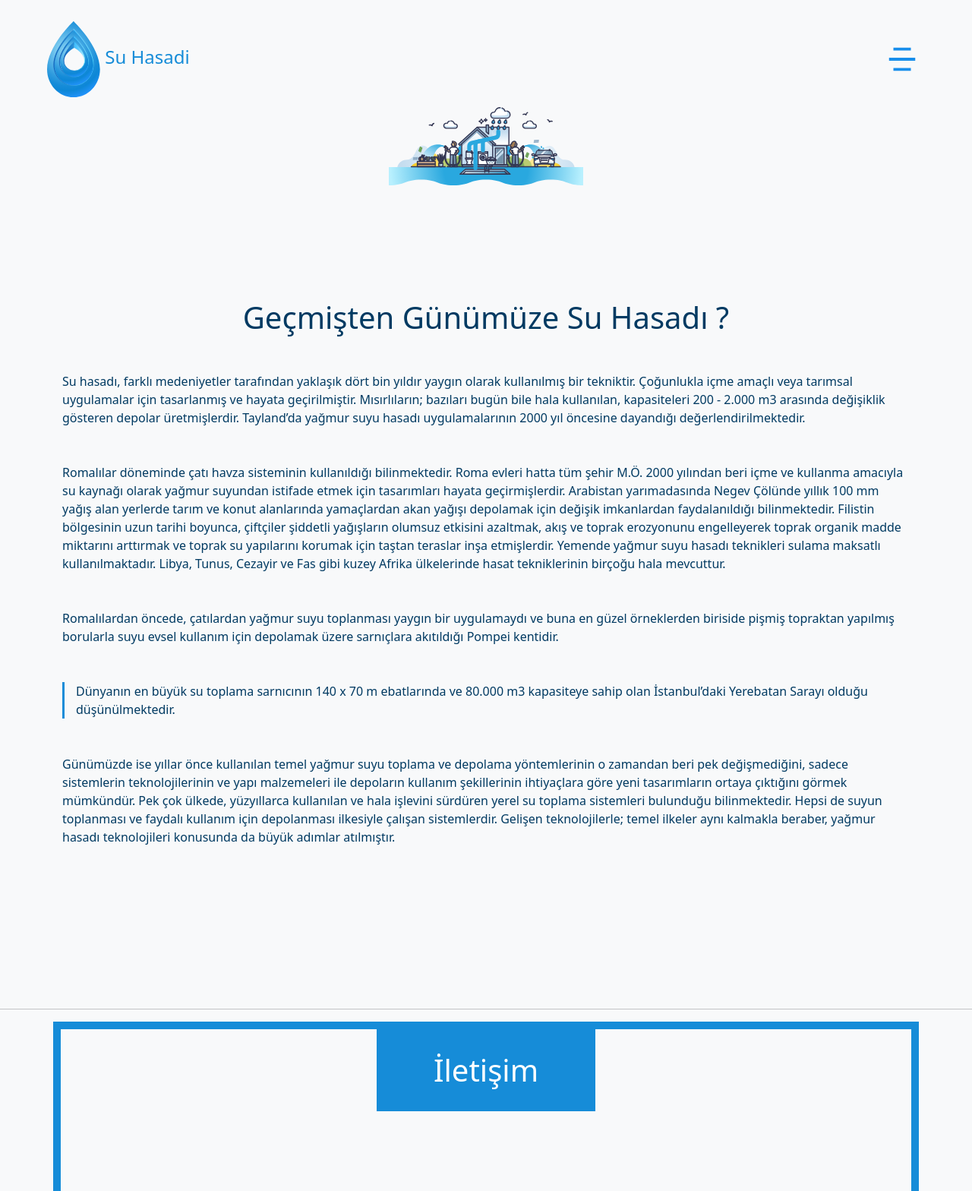
After one commit to celebigilfatih/suhasadi, a PHP site: page /gecmisten-gunumuze.html in a window 1280 px wide. The commit adds this page. Shown: the top 1568 px of the page at 76% size. Run offline with PHP 8.4, Linux system fonts and the light colour scheme.

Commit message:
Gecmisten Gunumuze

```diff
--- a/assets/css/main.css
+++ b/assets/css/main.css
@@ -25,6 +25,14 @@ p {
   font-size: 40px;
   color: #003a62;
 }
+.h3-heading--iletisim {
+  color: white;
+  background: #168cd8;
+  padding: 30px 75px;
+}
+.border10 {
+  border: 10px solid #168cd8;
+}
 
 .header {
   padding: 15px 50px 0;
@@ -35,11 +43,7 @@ p {
   align-items: center;
   justify-content: center;
 }
-.slider img {
-  width: 100vw;
-}
-.logo {
-}
+
 .logo-title {
   color: #168cd8;
   font-size: 24px;
@@ -47,7 +51,7 @@ p {
 
 .hakkimizda,
 .teknik,
-.yararlari {
+.faydalari {
   padding: 150px 0;
 }
 
@@ -78,8 +82,34 @@ p {
   padding-left: 15px;
 }
 
+.fayda {
+  display: grid;
+  grid-template-columns: repeat(3, 1fr);
+  grid-template-rows: auto;
+  column-gap: 50px;
+  row-gap: 150px;
+}
+
+.iletisim-detay {
+  gap: 50px;
+  margin-top: 100px;
+  margin-bottom: 100px;
+}
+
+.slider-img {
+  width: 100vw;
+}
+.gecmisten-img {
+
+  width: 20vw;
+
+}
+
 /* Bootstrap */
 
 .navbar-toggler {
   border: none;
 }
+.navbar-toggler:focus {
+  box-shadow: none;
+}
--- /dev/null
+++ b/gecmisten-gunumuze.html
@@ -0,0 +1,174 @@
+<!DOCTYPE html>
+<html lang="en">
+  <head>
+    <meta charset="utf-8" />
+    <meta name="viewport" content="width=device-width, initial-scale=1" />
+    <title>Su Hasadi</title>
+    <link
+      href="https://cdn.jsdelivr.net/npm/bootstrap@5.3.0-alpha2/dist/css/bootstrap.min.css"
+      rel="stylesheet"
+      integrity="sha384-aFq/bzH65dt+w6FI2ooMVUpc+21e0SRygnTpmBvdBgSdnuTN7QbdgL+OapgHtvPp"
+      crossorigin="anonymous"
+    />
+    <link rel="stylesheet" href="./assets/css/main.css" />
+  </head>
+  <body>
+    <header class="header">
+      <nav class="navbar">
+        <div class="container-fluid">
+          <a class="navbar-brand logo-title" href="index.html">
+            <img
+              src="./assets/img/suhasadi-logo.svg"
+              class="logo mr-2"
+              alt=""
+              srcset=""
+            />
+            Su Hasadi
+          </a>
+          <button
+            class="navbar-toggler"
+            type="button"
+            data-bs-toggle="offcanvas"
+            data-bs-target="#offcanvasNavbar"
+            aria-controls="offcanvasNavbar"
+            aria-label="Toggle navigation"
+          >
+            <span class="">
+              <img src="assets/img/menu.svg" alt="" srcset="" />
+            </span>
+          </button>
+          <div
+            class="offcanvas offcanvas-end"
+            tabindex="-1"
+            id="offcanvasNavbar"
+            aria-labelledby="offcanvasNavbarLabel"
+          >
+            <div class="offcanvas-header">
+              <h5 class="offcanvas-title" id="offcanvasNavbarLabel">
+                Su Hasadi
+              </h5>
+              <button
+                type="button"
+                class="btn-close"
+                data-bs-dismiss="offcanvas"
+                aria-label="Close"
+              ></button>
+            </div>
+            <div class="offcanvas-body">
+              <ul class="navbar-nav justify-content-end flex-grow-1 pe-3">
+                <li class="nav-item">
+                  <a class="nav-link active" aria-current="page" href="#"
+                    >Anasayfa</a
+                  >
+                </li>
+                <li class="nav-item">
+                  <a class="nav-link" href="index.html"> Genel Bilgi </a>
+                </li>
+                <li class="nav-item">
+                  <a class="nav-link" href="gecmisten-gunumuze.html"> Geçmişten Günümüze </a>
+                </li>
+                <li class="nav-item">
+                  <a class="nav-link" href="#"> Bireysel Uygulamalar </a>
+                </li>
+                <li class="nav-item">
+                  <a class="nav-link" href="#"> Ülke İncelemeleri </a>
+                </li>
+                <li class="nav-item">
+                  <a class="nav-link" href="#"> Yayınlar </a>
+                </li>
+                <li class="nav-item">
+                  <a class="nav-link" href="#"> Yararlı Linkler </a>
+                </li>
+              </ul>
+            </div>
+          </div>
+        </div>
+      </nav>
+    </header>
+    <section class="slider">
+      <img src="assets/img/slider-img.svg" alt="" class="gecmisten-img" />
+    </section>
+    <section class="hakkimizda">
+      <div class="container">
+        <div class="row justify-content-center">
+          <div class="col">
+            <h3 class="h3-heading mb-5 text-center">Geçmişten Günümüze Su Hasadı  ?</h3>
+            <p class="paragraph mb-5">
+              Su hasadı, farklı medeniyetler tarafından yaklaşık dört bin yıldır yaygın olarak kullanılmış bir tekniktir. Çoğunlukla içme amaçlı veya tarımsal uygulamalar için tasarlanmış ve hayata geçirilmiştir. Mısırlıların; bazıları bugün bile hala kullanılan, kapasiteleri 200 - 2.000 m3 arasında değişiklik gösteren depolar üretmişlerdir. Tayland’da yağmur suyu hasadı uygulamalarının 2000 yıl öncesine dayandığı değerlendirilmektedir.
+            </p>
+            <p class="paragraph mb-5">
+              Romalılar döneminde çatı havza sisteminin kullanıldığı bilinmektedir. Roma evleri hatta tüm şehir M.Ö. 2000 yılından beri içme ve kullanma amacıyla su kaynağı olarak yağmur suyundan istifade etmek için tasarımları hayata geçirmişlerdir. Arabistan yarımadasında Negev Çölünde yıllık 100 mm yağış alan yerlerde tarım ve konut alanlarında yamaçlardan akan yağışı depolamak için değişik imkanlardan faydalanıldığı bilinmektedir. Filistin bölgesinin uzun tarihi boyunca, çiftçiler şiddetli yağışların olumsuz etkisini azaltmak, akış ve toprak erozyonunu engelleyerek toprak organik madde miktarını arttırmak ve toprak su yapılarını korumak için taştan teraslar inşa etmişlerdir. Yemende yağmur suyu hasadı teknikleri sulama maksatlı kullanılmaktadır. Libya, Tunus, Cezayir ve Fas gibi kuzey Afrika ülkelerinde hasat tekniklerinin birçoğu hala mevcuttur.
+            </p>
+            <p class="paragraph mb-5">
+              Romalılardan öncede, çatılardan yağmur suyu toplanması yaygın bir uygulamaydı ve buna en güzel örneklerden biriside pişmiş topraktan yapılmış borularla suyu evsel kullanım için depolamak üzere sarnıçlara akıtıldığı Pompei kentidir.
+            </p>
+            <div class="callout-primary mb-5">
+              <p class="paragraph">
+                Dünyanın en büyük su toplama sarnıcının 140 x 70 m ebatlarında ve 80.000 m3 kapasiteye sahip olan İstanbul’daki Yerebatan Sarayı olduğu düşünülmektedir.
+              </p>
+            </div>
+            <p class="paragraph mb-5">
+              Günümüzde ise yıllar önce kullanılan temel yağmur suyu toplama ve depolama yöntemlerinin o zamandan beri pek değişmediğini, sadece sistemlerin teknolojilerinin ve yapı malzemeleri ile depoların kullanım şekillerinin ihtiyaçlara göre yeni tasarımların ortaya çıktığını görmek mümkündür. Pek çok ülkede, yüzyıllarca kullanılan ve hala işlevini sürdüren yerel su toplama sistemleri bulunduğu bilinmektedir. Hepsi de suyun toplanması ve faydalı kullanım için depolanması ilkesiyle çalışan sistemlerdir. Gelişen teknolojilerle; temel ilkeler aynı kalmakla beraber, yağmur hasadı teknolojileri konusunda da büyük adımlar atılmıştır.
+            </p>
+
+          </div>
+        </div>
+      </div>
+    </section>
+    <hr />
+
+
+    <section class="iletisim mb-5">
+      <div class="container">
+        <div class="row border10">
+          <div class="col-12 d-flex justify-content-center align-items-center">
+            <h3 class="h3-heading d-inline-flex h3-heading--iletisim">
+              İletişim
+            </h3>
+          </div>
+          <div class="col-12 d-flex justify-content-center align-items-center">
+            <div class="iletisim-detay d-flex align-items-center">
+              <div class="iletisim-detay--icon">
+                <img src="assets/img/mailbox.svg" alt="" srcset="" />
+              </div>
+              <div class="iletisim-detay--text">
+                <p>
+                  Su Hasadı hakkında bilgi almak ve iletişime geçmek için mail
+                  adresimizi kullanabilirsiniz.
+                </p>
+                <h3 class="h3-heading">info@suhasadi.com</h3>
+              </div>
+            </div>
+          </div>
+        </div>
+      </div>
+    </section>
+    <hr />
+    <footer class="footer">
+      <div class="container">
+        <div class="row justify-content-between">
+          <div class="col">
+            <a href="" class="footer-link">
+              <img
+                src="assets/img/suhasadi-logo.svg"
+                class="footer-logo me-2"
+                alt=""
+                srcset=""
+              />
+              Su Hasadi</a
+            >
+          </div>
+          <div class="col text-end">
+            <a href="" class="footer-link">Copyright 2023</a>
+          </div>
+        </div>
+      </div>
+    </footer>
+
+    <script
+      src="https://cdn.jsdelivr.net/npm/bootstrap@5.3.0-alpha2/dist/js/bootstrap.bundle.min.js"
+      integrity="sha384-qKXV1j0HvMUeCBQ+QVp7JcfGl760yU08IQ+GpUo5hlbpg51QRiuqHAJz8+BrxE/N"
+      crossorigin="anonymous"
+    ></script>
+  </body>
+</html>
```
Also changed, not shown: index.html (+93 -74 lines), 1 other file.
